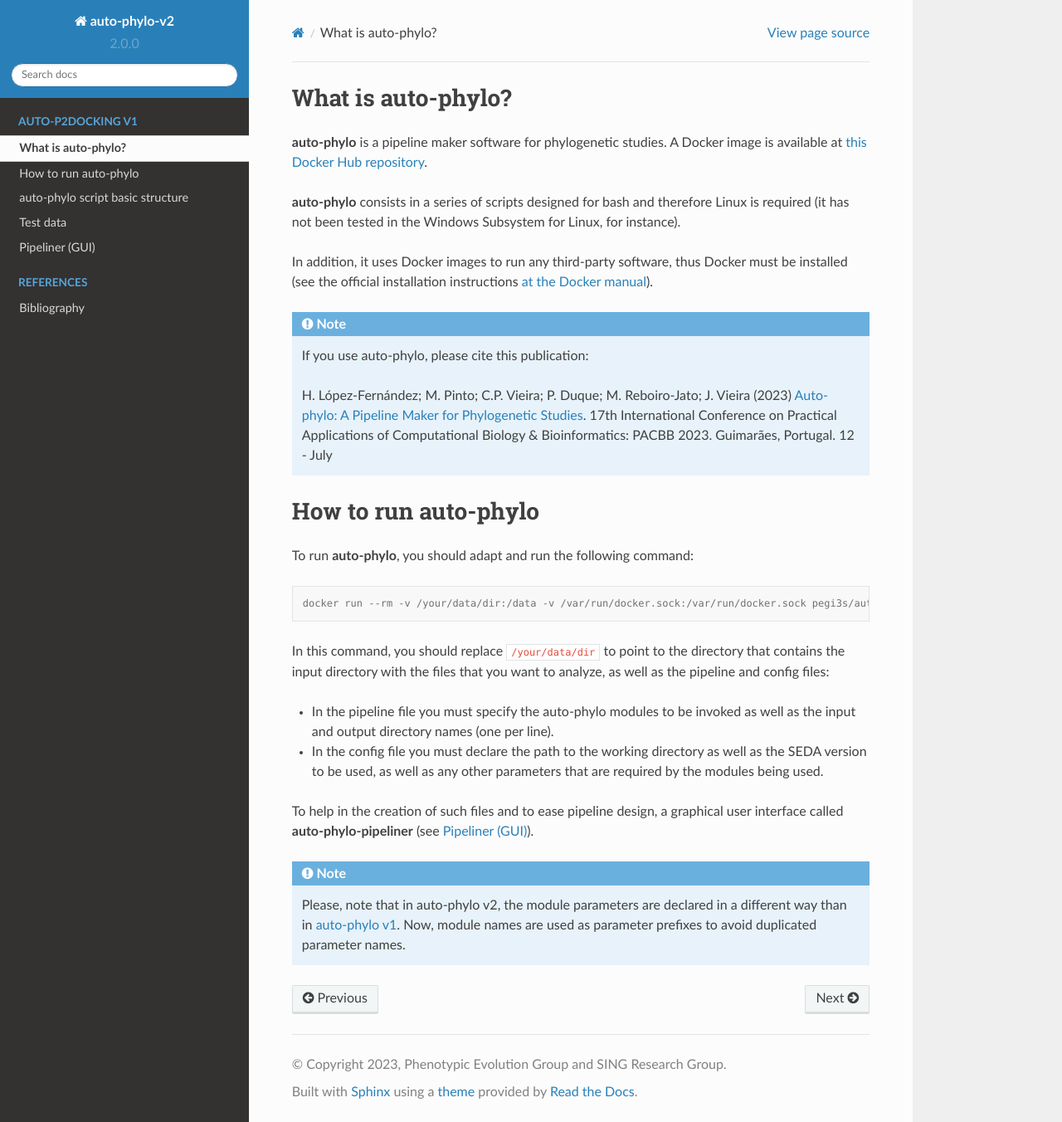
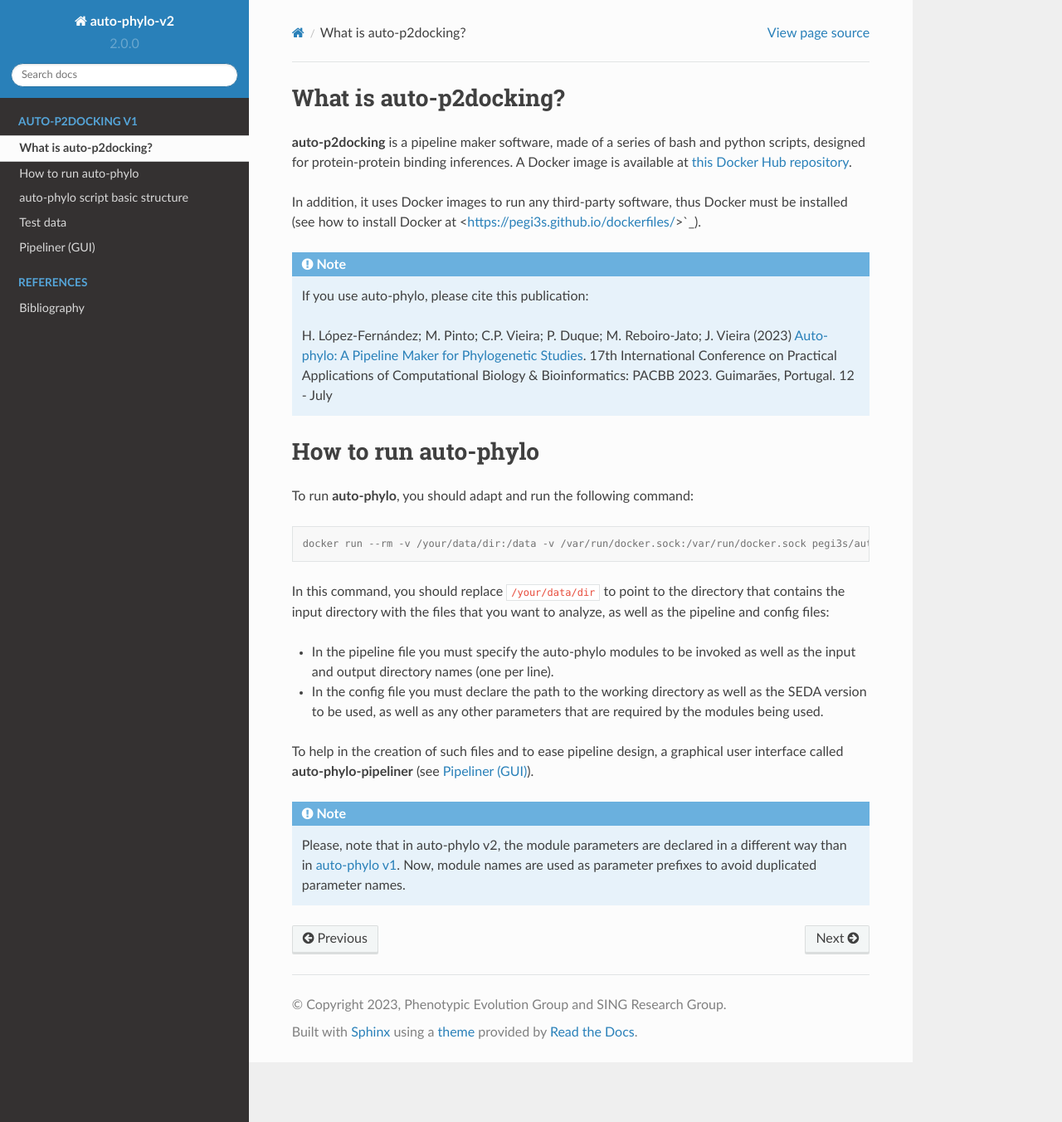
Before and after one commit to pegi3s/auto-p2docking-docs, a Sphinx documentation site: the page built from source/overview.rst, in a window 1280 px wide and 1352 px high. Shown: the whole window at 83% size. Built offline with Sphinx 7.4.7 and the Read the Docs theme 2.0.0, drawn with Linux system fonts in a browser that asks for light colours; pages that are not in the unit, such as notebooks, are missing from menus.

Commit message:
Update overview.rst

```diff
--- a/source/overview.rst
+++ b/source/overview.rst
@@ -1,11 +1,9 @@
-What is auto-phylo?
+What is auto-p2docking?
 *******************
 
-**auto-phylo** is a pipeline maker software for phylogenetic studies. A Docker image is available at `this Docker Hub repository <https://hub.docker.com/r/pegi3s/auto-phylo>`_.
+**auto-p2docking** is a pipeline maker software, made of a series of bash and python scripts, designed for protein-protein binding inferences. A Docker image is available at `this Docker Hub repository <https://hub.docker.com/r/pegi3s/auto-p2docking>`_.
 
-**auto-phylo** consists in a series of scripts designed for bash and therefore Linux is required (it has not been tested in the Windows Subsystem for Linux, for instance).
-
-In addition, it uses Docker images to run any third-party software, thus Docker must be installed (see the official installation instructions `at the Docker manual <https://docs.docker.com/engine/install/>`_).
+In addition, it uses Docker images to run any third-party software, thus Docker must be installed (see how to install Docker at <https://pegi3s.github.io/dockerfiles/>`_).
 
 .. Note::
 
```
